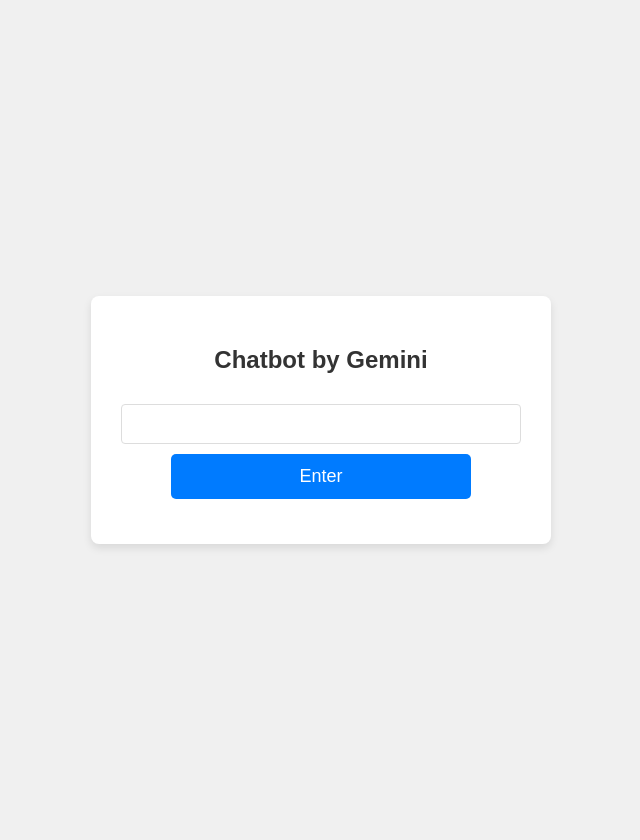
After one commit to syaq1603/dsai_mod5_mod6, a Flask app: page /gemini in a window 1280 px wide. The commit adds this page. Shown: the whole page, without its empty margins (319-959 px from the left). Run offline with Flask 3, Linux system fonts and the light colour scheme.

Commit message:
Initial commit

```diff
--- a/app.py
+++ b/app.py
@@ -1,12 +1,25 @@
-#gemini
+from flask import Flask,request,render_template
+import google.generativeai as genai
 
-from flask import Flask,request,render_template
+genai.configure(api_key="AIzaSyC-CPfHvAx5iG0rqso3_4GxM4Q8Ejaq738")
+model = genai.GenerativeModel("gemini-2.0-flash")
 
 app = Flask(__name__)
 
-@app.route("/",methods=["GET","POST"])
+@app.route("/", methods=["Get", "Post"])
 def index():
+    return(render_template("index.html"))
 
-    return(render_template("index.html"))
-    if __name__=="__main__":
-        app_run()
+@app.route("/gemini",methods=["GET","POST"])
+def gemini():
+    return(render_template("gemini.html"))
+
+@app.route("/gemini_reply",methods=["GET","POST"])
+def gemini_reply():
+    q = request.form.get("q")
+    r = model.generate_content(q)
+    r = r.text
+    return(render_template("gemini_reply.html", r=r))
+
+if __name__ == "__main__":
+    app.run()
--- /dev/null
+++ b/requirements.txt
@@ -0,0 +1,3 @@
+flask
+gunicorn
+google-generativeai
--- /dev/null
+++ b/templates/gemini.html
@@ -0,0 +1,16 @@
+<head>
+    <meta name = "viewport" content = "width=device-width,initial-scale=1.0">
+    <link rel = "stylesheet" href = "{{url_for('static',filename='styles.css')}}">
+</head>
+
+<body>
+    <div class="container">
+        <h2>Chatbot by Gemini</h2>
+
+        <form action="/gemini_reply" method="post">
+            <input type = "text" name="q">
+            <input type="submit" value="Enter">
+        </form>
+
+    </div>
+</body>
```
Also changed, not shown: templates/gemini_reply.html (added, +15 -0 lines), templates/index.html (+9 -2 lines).
